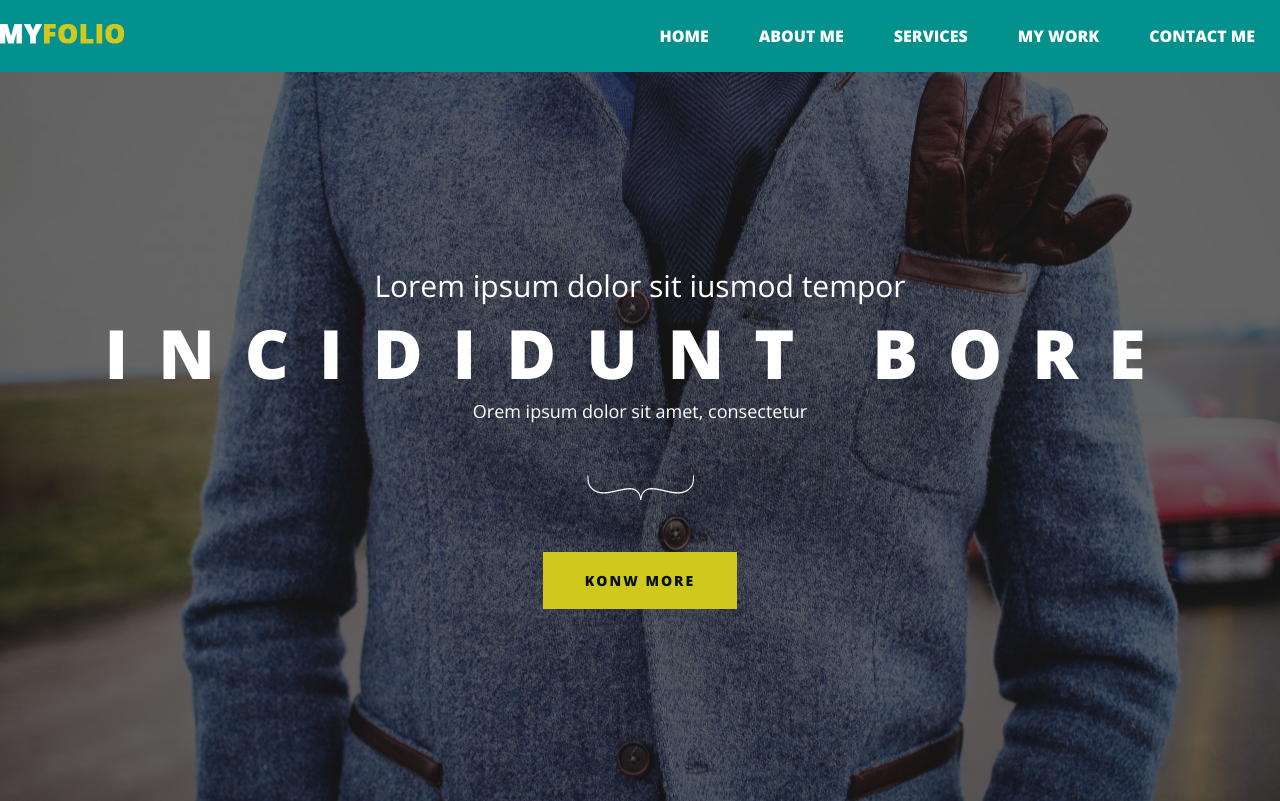
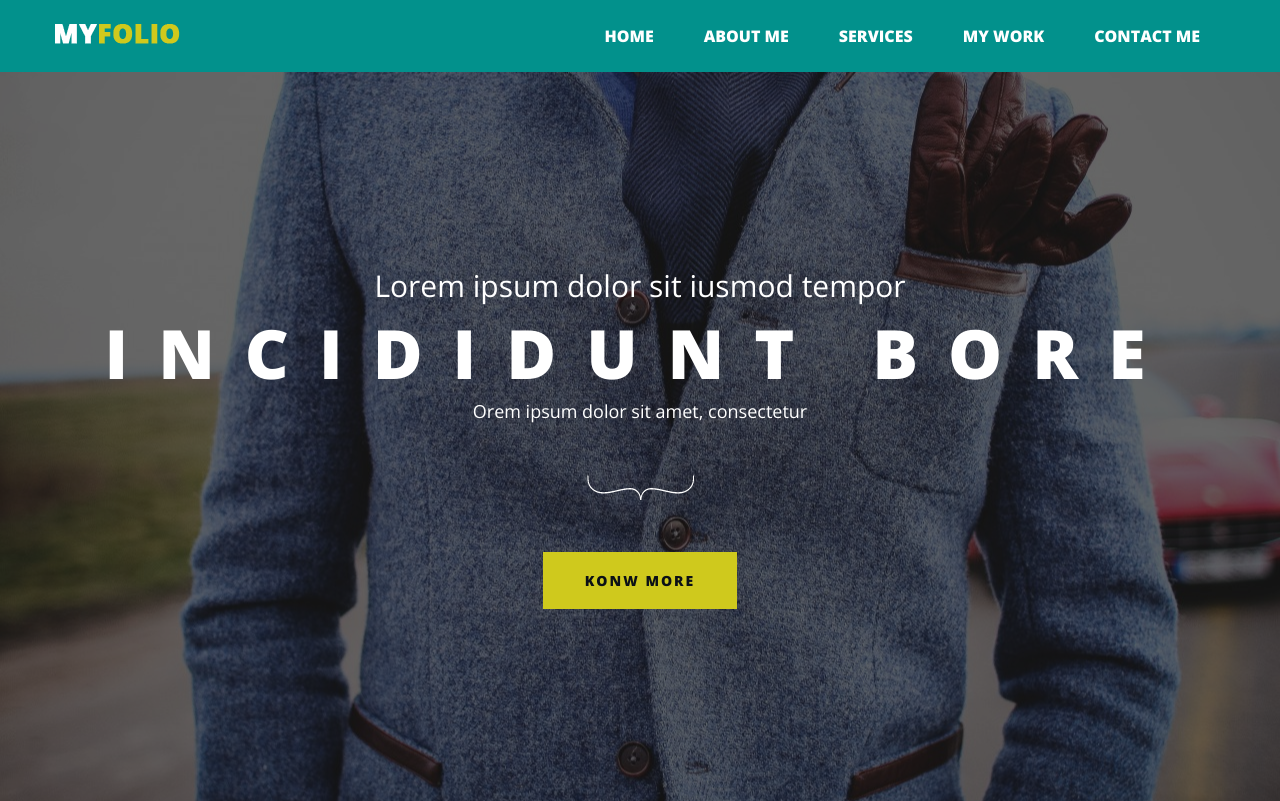
Before and after one commit to AzmirHossain54/Class-9, a plain HTML site: page index.html in a window 1280 px wide. Drawn offline with nearby package versions, Linux system fonts and the light colour scheme.

Commit message:
Update style.css

```diff
--- a/css/style.css
+++ b/css/style.css
@@ -8,7 +8,7 @@ body{
     font-family: 'Open Sans', sans-serif;
 }
 .container{
-    width: 1170;
+    width: 1170px;
     margin: auto;
 }
 #navigation{
```
